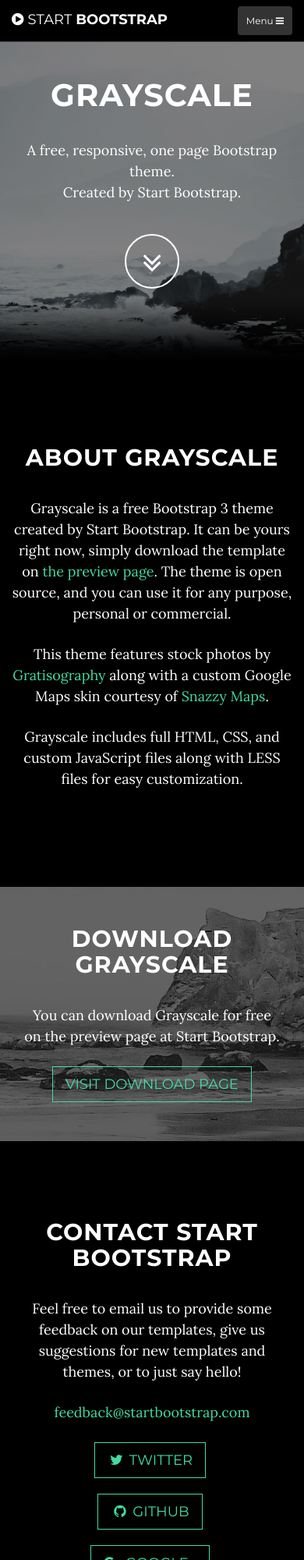
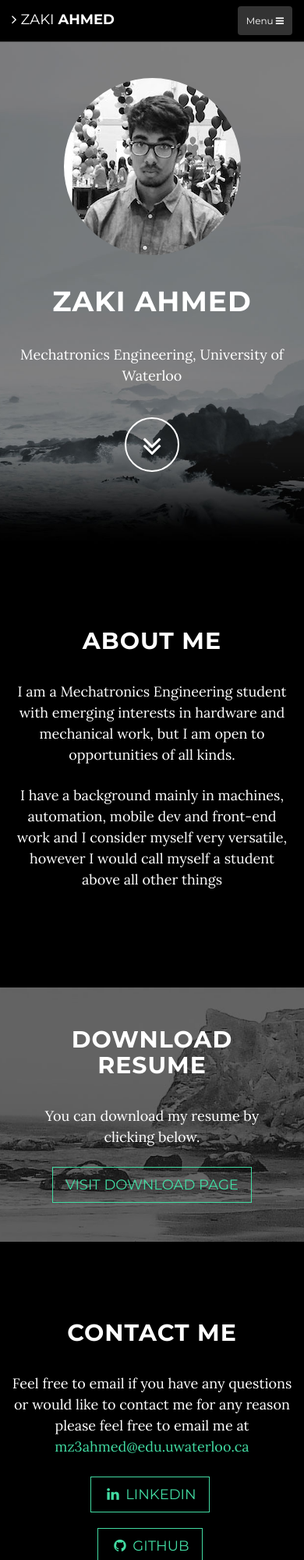
Before and after one commit to Zaki-Ahmed/Zaki-Ahmed.github.io, a website: page index.html in a window 390 px wide. Shown: the top 2000 px of the page at 78% size. Drawn offline with nearby package versions, Linux system fonts and the light colour scheme; some packages are replaced by stand-ins of ours.

Commit message:
first draft

```diff
--- a/index.html
+++ b/index.html
@@ -9,7 +9,7 @@
     <meta name="description" content="">
     <meta name="author" content="">
 
-    <title>Grayscale - Start Bootstrap Theme</title>
+    <title>Zaki Ahmed</title>
 
     <!-- Bootstrap Core CSS -->
     <link href="vendor/bootstrap/css/bootstrap.min.css" rel="stylesheet">
@@ -41,7 +41,7 @@
                     Menu <i class="fa fa-bars"></i>
                 </button>
                 <a class="navbar-brand page-scroll" href="#page-top">
-                    <i class="fa fa-play-circle"></i> <span class="light">Start</span> Bootstrap
+                    <i class="fa fa-angle-right"></i> <span class="light">Zaki</span> Ahmed
                 </a>
             </div>
 
@@ -56,7 +56,7 @@
                         <a class="page-scroll" href="#about">About</a>
                     </li>
                     <li>
-                        <a class="page-scroll" href="#download">Download</a>
+                        <a class="page-scroll" href="#download">Resume</a>
                     </li>
                     <li>
                         <a class="page-scroll" href="#contact">Contact</a>
@@ -73,39 +73,42 @@
         <div class="intro-body">
             <div class="container">
                 <div class="row">
-                    <div class="col-md-8 col-md-offset-2">
-                        <h1 class="brand-heading">Grayscale</h1>
-                        <p class="intro-text">A free, responsive, one page Bootstrap theme.
-                            <br>Created by Start Bootstrap.</p>
-                        <a href="#about" class="btn btn-circle page-scroll">
+                	<div class ='col-md-6 col-md-offset-3'>
+                		<img class="centre-block" src="img/profile.jpg" alt="" style="border-radius: 500px;">
+                        <h1 class="brand-default"><br>Zaki Ahmed</h1>
+                        <p class="intro-text">
+                            Mechatronics Engineering, University of Waterloo</p>
+                  		<a href="#about" class="btn btn-circle page-scroll">
                             <i class="fa fa-angle-double-down animated"></i>
-                        </a>
-                    </div>
+                       </a>
+                   </div>
                 </div>
             </div>
-        </div>
+         </div>
+      </div>
     </header>
 
     <!-- About Section -->
     <section id="about" class="container content-section text-center">
         <div class="row">
             <div class="col-lg-8 col-lg-offset-2">
-                <h2>About Grayscale</h2>
-                <p>Grayscale is a free Bootstrap 3 theme created by Start Bootstrap. It can be yours right now, simply download the template on <a href="http://startbootstrap.com/template-overviews/grayscale/">the preview page</a>. The theme is open source, and you can use it for any purpose, personal or commercial.</p>
-                <p>This theme features stock photos by <a href="http://gratisography.com/">Gratisography</a> along with a custom Google Maps skin courtesy of <a href="http://snazzymaps.com/">Snazzy Maps</a>.</p>
-                <p>Grayscale includes full HTML, CSS, and custom JavaScript files along with LESS files for easy customization.</p>
+                <h2>About me</h2>
+                <p> I am a Mechatronics Engineering student with emerging interests in hardware and mechanical work, but I am open to opportunities of all kinds.</p>
+                <p> I have a background mainly in machines, automation, mobile dev and front-end work and I consider myself very versatile, however I would call myself a student above all other things</p>
+                <p></p>
             </div>
         </div>
     </section>
+
 
     <!-- Download Section -->
     <section id="download" class="content-section text-center">
         <div class="download-section">
             <div class="container">
                 <div class="col-lg-8 col-lg-offset-2">
-                    <h2>Download Grayscale</h2>
-                    <p>You can download Grayscale for free on the preview page at Start Bootstrap.</p>
-                    <a href="http://startbootstrap.com/template-overviews/grayscale/" class="btn btn-default btn-lg">Visit Download Page</a>
+                    <h2>Download Resume</h2>
+                    <p>You can download my resume by clicking below.</p>
+                    <a href="resume.pdf" class="btn btn-default btn-lg">Visit Download Page</a>
                 </div>
             </div>
         </div>
@@ -115,13 +118,12 @@
     <section id="contact" class="container content-section text-center">
         <div class="row">
             <div class="col-lg-8 col-lg-offset-2">
-                <h2>Contact Start Bootstrap</h2>
-                <p>Feel free to email us to provide some feedback on our templates, give us suggestions for new templates and themes, or to just say hello!</p>
-                <p><a href="mailto:feedback@startbootstrap.com">feedback@startbootstrap.com</a>
+                <h2>Contact me</h2>
+                <p>Feel free to email if you have any questions or would like to contact me for any reason please feel free to email me at<br> <a class='text-inline' href="mailto:mz3ahmed@edu.uwaterloo.ca">mz3ahmed@edu.uwaterloo.ca</a>
                 </p>
                 <ul class="list-inline banner-social-buttons">
                     <li>
-                        <a href="https://twitter.com/SBootstrap" class="btn btn-default btn-lg"><i class="fa fa-twitter fa-fw"></i> <span class="network-name">Twitter</span></a>
+                        <a href="https://twitter.com/SBootstrap" class="btn btn-default btn-lg"><i class="fa fa-linkedin fa-fw"></i> <span class="network-name">LinkedIn</span></a>
                     </li>
                     <li>
                         <a href="https://github.com/IronSummitMedia/startbootstrap" class="btn btn-default btn-lg"><i class="fa fa-github fa-fw"></i> <span class="network-name">Github</span></a>
@@ -134,15 +136,15 @@
         </div>
     </section>
 
-    <!-- Map Section -->
-    <div id="map"></div>
+
+    <!-- <div id="map"></div>
 
     <!-- Footer -->
-    <footer>
+    <!-- <footer>
         <div class="container text-center">
             <p>Copyright &copy; Your Website 2016</p>
         </div>
-    </footer>
+    </footer> -->
 
     <!-- jQuery -->
     <script src="vendor/jquery/jquery.js"></script>
```
Also changed, not shown: img/profile.jpg (added), 1 other file.
